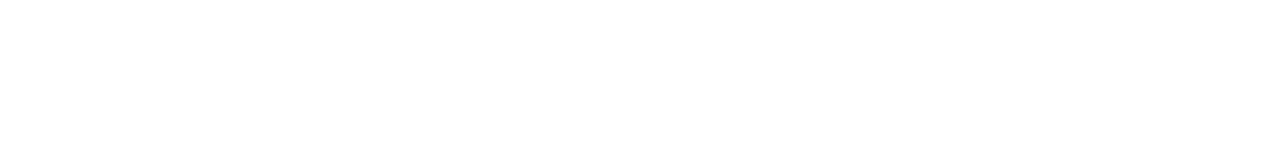
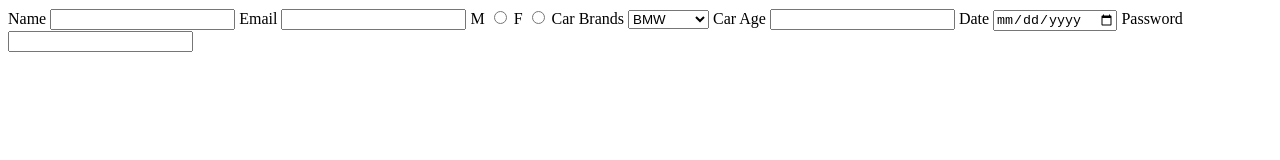
Before and after one commit to acciojob/car-insurance-form-Tejaswini1397, a website: page main.html in a window 1280 px wide. Drawn offline with Linux system fonts and the light colour scheme.

Commit message:
created a submission

```diff
--- a/main.html
+++ b/main.html
@@ -7,6 +7,30 @@
 </head>
 
 <body>
+	<form>
+		<label for="name">Name</label>
+		<input type="text" id="name"required>
+		<label for="email">Email</label>
+		<input type="email" id="name"  required>
+
+		<label for="gender_f">M</label>
+		<input type="radio" id="gender_m" name="gender" required>
+		<label for="gender">F</label>
+		<input type="radio" id="gender_f" name="gender" required>
+
+		<label for="cars">Car Brands</label>
+		<select id="cars" name="cars">
+			<option>BMW</option>
+			<option>Audi</option>
+			<option>Mercedez</option>
+		</select>
+		<label for="carage">Car Age</label>
+		<input type="number" id="carage" required>
+		<label for="date">Date</label>
+		<input type="date" id="date" required>
+		<label for="pass">Password</label>
+		<input type="password" id="pass"  required>
+	</form>
 	<!-- the entire body must be written by student -->
     <script type="text/javascript" src="./script.js">
 </script>
```
